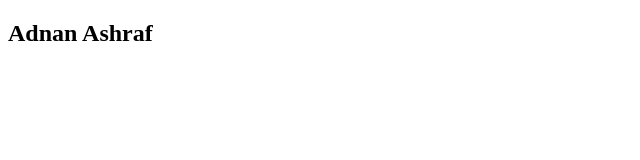
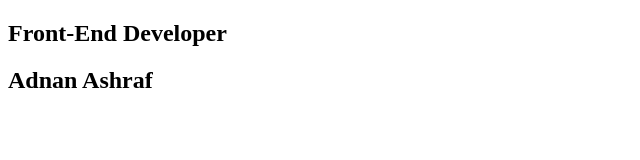
Before and after one commit to acadnan/portfolio, a plain HTML site: page index.html in a window 1280 px wide. Shown: the whole page, without its empty margins (0-640 px from the left). Drawn offline with Linux system fonts and the light colour scheme.

Commit message:
second commit

```diff
--- a/index.html
+++ b/index.html
@@ -8,6 +8,7 @@
 </head>
 <body>
     <div id="appDiv">
+        <h2>Front-End Developer</h2>
         <h2>Adnan Ashraf</h2>
     </div>
 </body>
```
